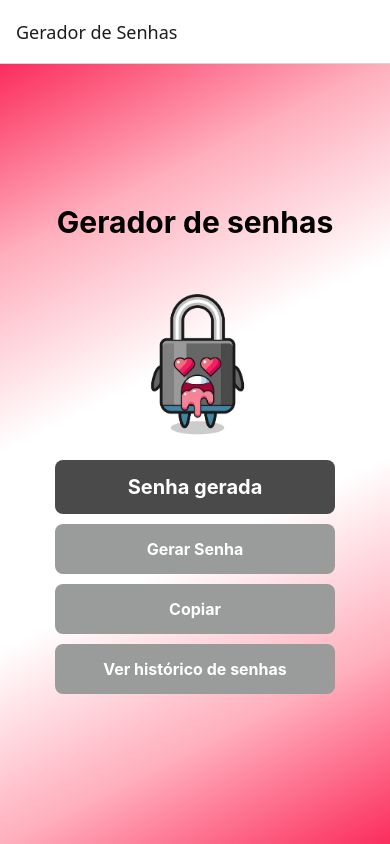
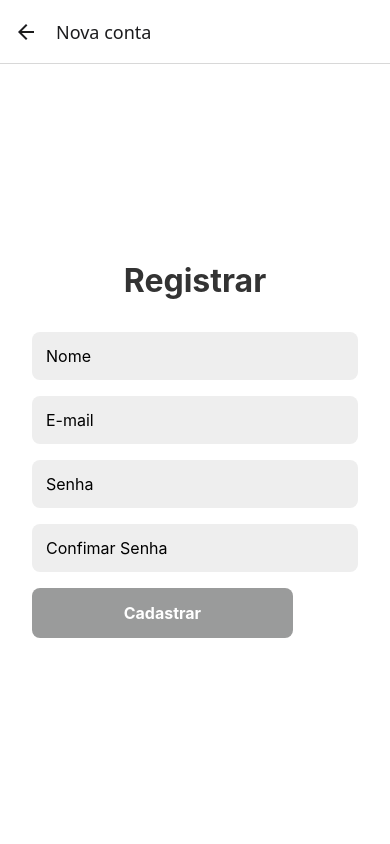
Before and after one commit to tati-sakuma/gerador_de_senha_RN, a React Native app: screen /SignUp in a window 390 px wide. Built offline with nearby package versions, Linux system fonts and the light colour scheme.

Commit message:
Implementado Login

```diff
--- a/App.js
+++ b/App.js
@@ -1,16 +1,34 @@
 import React from "react";
+import { GestureHandlerRootView } from "react-native-gesture-handler";
 import { NavigationContainer } from "@react-navigation/native";
 import { createNativeStackNavigator } from '@react-navigation/native-stack';
 import Home from "./src/screens/home/Home";
 import History from "./src/screens/history/History";
-
+import Login from "./src/screens/login/Login";
+import SignUp from "./src/screens/login/SignUp";
 const Stack = createNativeStackNavigator();
 
 export default function App() {
 
   return (
+    <GestureHandlerRootView style={{ flex: 1 }
+    }>
       <NavigationContainer>
         <Stack.Navigator>
+          <Stack.Screen
+            name="Login"
+            component={Login}
+            options={{
+              headerTitle: "Login",
+            }}
+          />
+          <Stack.Screen
+            name="SignUp"
+            component={SignUp}
+            options={{
+              headerTitle: "Nova conta",
+            }}
+          />
           <Stack.Screen
             name="Home"
             component={Home}
@@ -28,5 +46,6 @@ export default function App() {
           />
         </Stack.Navigator>
       </NavigationContainer>
+    </GestureHandlerRootView >
   );
 }
--- /dev/null
+++ b/d.ts
@@ -0,0 +1 @@
+declare module "*.png"
--- a/src/components/Button.tsx
+++ b/src/components/Button.tsx
@@ -26,11 +26,12 @@ const styles = StyleSheet.create({
   button: {
     padding: 15,
     borderRadius: 8,
-    width: "100%",
+    width: "80%",
     alignItems: "center",
     justifyContent: "center",
     marginBottom: 10,
     backgroundColor: "#9a9b9b",
+
   },
   buttonText: {
     color: "white",
--- /dev/null
+++ b/src/components/Logo.tsx
@@ -0,0 +1,20 @@
+import { Image, StyleSheet } from "react-native";
+import image from "../../assets/cadeado.png";
+
+export default function Logo() {
+  return (
+    <Image
+      source={image}
+      style={styles.logo}
+    />
+  );
+}
+
+const styles = StyleSheet.create({
+  logo: {
+    width: 160,
+    height: 160,
+    marginBottom: 20,
+    resizeMode: "contain",
+  },
+});
--- a/src/screens/home/Home.tsx
+++ b/src/screens/home/Home.tsx
@@ -6,6 +6,7 @@ import { LinearGradient } from "expo-linear-gradient";
 import { gerarSenha, savePassword } from "../../services/password/passwordService";
 import AppLink from "../../components/appLink/AppLink";
 import Button from "../../components/Button";
+import Logo from "../../components/Logo";
 
 export default function Home({ navigation }) {
   const [password, setPassword] = useState("");
@@ -37,13 +38,10 @@ export default function Home({ navigation }) {
       end={{ x: 1, y: 1 }}
     >
       <Text style={styles.title}>Gerador de senhas</Text>
-      <Image
-        source={require("../../../assets/cadeado.png")}
-        style={styles.logo}
-      />
-      <Text style={styles.passwordText}>{password || "Senha gerada"}</Text>
+      <Logo></Logo>
 
       <View style={styles.buttonsColumn}>
+      <Text style={styles.passwordText}>{password || "Senha gerada"}</Text>
         <Button title="Gerar Senha" onPress={handleGerarSenha}></Button>
 
         <Button title="Copiar" onPress={copiarSenha}></Button>
@@ -91,6 +89,7 @@ const styles = StyleSheet.create({
     textAlign: "center",
   },
   buttonsColumn: {
+    alignItems: "center",
     width: "80%",
   },
 });
--- /dev/null
+++ b/src/screens/login/Login.tsx
@@ -0,0 +1,90 @@
+import React, { useState } from "react";
+import { StyleSheet, Text, View, Alert, Image } from "react-native";
+import Button from "../../components/Button";
+import { TextInput } from "react-native-gesture-handler";
+import { LinearGradient } from "expo-linear-gradient";
+import Logo from "../../components/Logo";
+
+export default function Login({ navigation }) {
+  const [email, setEmail] = useState("");
+  const [senha, setSenha] = useState("");
+
+  const handleLogin = () => {
+    if (email === "tati" && senha === "tati") {
+      navigation.navigate("Home");
+    } else {
+      Alert.alert("Erro", "E-mail ou senha inválidos");
+    }
+  };
+
+  return (
+    <LinearGradient
+      colors={["#fb2d5d", "#FFAFBD", "white", "white", "#FFAFBD", "#fb2d5d"]}
+      style={styles.container}
+      start={{ x: 0, y: 0 }}
+      end={{ x: 1, y: 1 }}
+    >
+      <Logo></Logo>
+      <Text style={styles.title}>Entrar</Text>
+      <TextInput
+        style={styles.input}
+        placeholder="E-mail"
+        value={email}
+        onChangeText={setEmail}
+        keyboardType="email-address"
+      />
+
+      <TextInput
+        style={styles.input}
+        placeholder="Senha"
+        secureTextEntry
+        value={senha}
+        onChangeText={setSenha}
+      />
+
+      <Button title="Login" onPress={handleLogin} />
+      <Text style={styles.subtitle}>Não tem uma conta? Registre-se!</Text>
+      <Button
+        title="Criar conta"
+        onPress={() => navigation.navigate("SignUp")}
+      />
+    </LinearGradient>
+  );
+}
+
+const styles = StyleSheet.create({
+  container: {
+    flex: 1,
+    padding: 20,
+    justifyContent: "center",
+    alignItems: "center",
+    backgroundColor: "#fff",
+  },
+  title: {
+    fontSize: 32,
+    fontWeight: "bold",
+    textAlign: "center",
+    marginBottom: 32,
+    color: "#333",
+  },
+  subtitle: {
+    fontSize: 12,
+    textAlign: "center",
+    marginBottom: 20,
+    color: "#333",
+  },
+  input: {
+    fontSize: 20,
+    fontWeight: "bold",
+    marginBottom: 10,
+    color: "white",
+    backgroundColor: "#4b4a4b",
+    padding: 15,
+    borderRadius: 8,
+    width: "80%",
+    textAlign: "center",
+  },
+  buttonsColumn: {
+    width: "80%",
+  },
+});
--- /dev/null
+++ b/src/screens/login/SignUp.tsx
@@ -0,0 +1,85 @@
+import React, { useState } from "react";
+import { StyleSheet, Text, View, Alert } from "react-native";
+import Button from "../../components/Button";
+import { TextInput } from "react-native-gesture-handler";
+
+export default function NewUser({ navigation }) {
+  const [nome, setNome] = useState("");
+  const [email, setEmail] = useState("");
+  const [senha, setSenha] = useState("");
+  const [confirmarSenha, setConfirmarSenha] = useState("");
+
+  const handleRegister = () => {
+    if (senha !== confirmarSenha) {
+      Alert.alert("Erro", "As senhas não coincidem.");
+      return;
+    }
+    Alert.alert("Sucesso", "Usuário registrado com sucesso!");
+    navigation.navigate("Login"); // Navega para a tela de login após o registro
+  };
+
+  return (
+    <View style={styles.container}>
+      <Text style={styles.title}>Registrar</Text>
+
+      <TextInput
+        style={styles.input}
+        placeholder="Nome"
+        value={nome}
+        onChangeText={setNome}
+      />
+
+      <TextInput
+        style={styles.input}
+        placeholder="E-mail"
+        value={email}
+        onChangeText={setEmail}
+        keyboardType="email-address"
+      />
+
+      <TextInput
+        style={styles.input}
+        placeholder="Senha"
+        value={email}
+        onChangeText={setSenha}
+      />
+
+      <TextInput
+        style={styles.input}
+        placeholder="Confimar Senha"
+        value={email}
+        onChangeText={setConfirmarSenha}
+      />
+
+      <Button title="Cadastrar" onPress={handleRegister} />
+    </View>
+  );
+}
+const styles = StyleSheet.create({
+  container: {
+    flex: 1,
+    padding: 32,
+    justifyContent: "center",
+    backgroundColor: "#fff",
+  },
+  title: {
+    fontSize: 32,
+    fontWeight: "bold",
+    textAlign: "center",
+    marginBottom: 32,
+    color: "#333",
+  },
+  subtitle: {
+    fontSize: 12,
+    textAlign: "center",
+    marginBottom: 20,
+    color: "#333",
+  },
+  input: {
+    backgroundColor: "#eee",
+    padding: 14,
+    borderRadius: 8,
+    marginBottom: 16,
+    fontSize: 16,
+  },
+});
```
Lines whose indentation alone changed are shown as unchanged.
